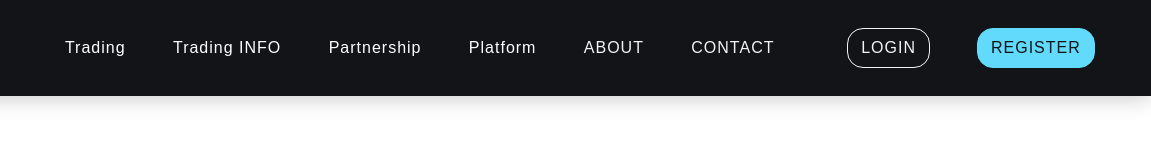
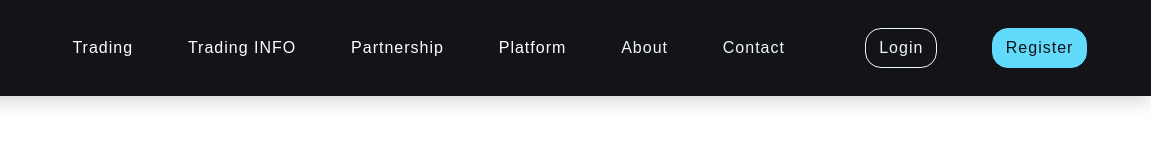
Before and after one commit to AMISH-KHAN/UnixCapitals, a plain HTML site: page includes/headerPage.html in a window 1280 px wide. Shown: the top 160 px of the page, 129-1280 px from the left. Drawn offline with nearby package versions, Linux system fonts and the light colour scheme; files that its build step writes are made by us from their sources.

```diff
--- a/css/custom.css
+++ b/css/custom.css
@@ -70,8 +70,8 @@
 }
 
 .hero {
-    /*  background: #b9d7ff; */
-    background-image: url(../images/bg-56.png);
+     background: #171717;
+    /* background-image: url(../images/bg-56.png); */
     width: 101%;
     height: 130%;
     transform: translate3d(0px, -107.775px, 0px);
--- a/css/nav.css
+++ b/css/nav.css
@@ -276,3 +276,13 @@
 .dropdown:hover .dropdown-content {
     display: block;
 }
+
+nav>ul>a{
+    text-decoration: none;
+    color: #f2f5f7;
+    font-family: inherit;
+    letter-spacing: 1px;
+    font-weight: 300;
+    font-size: 16px;
+    text-transform: capitalize;
+}
```
